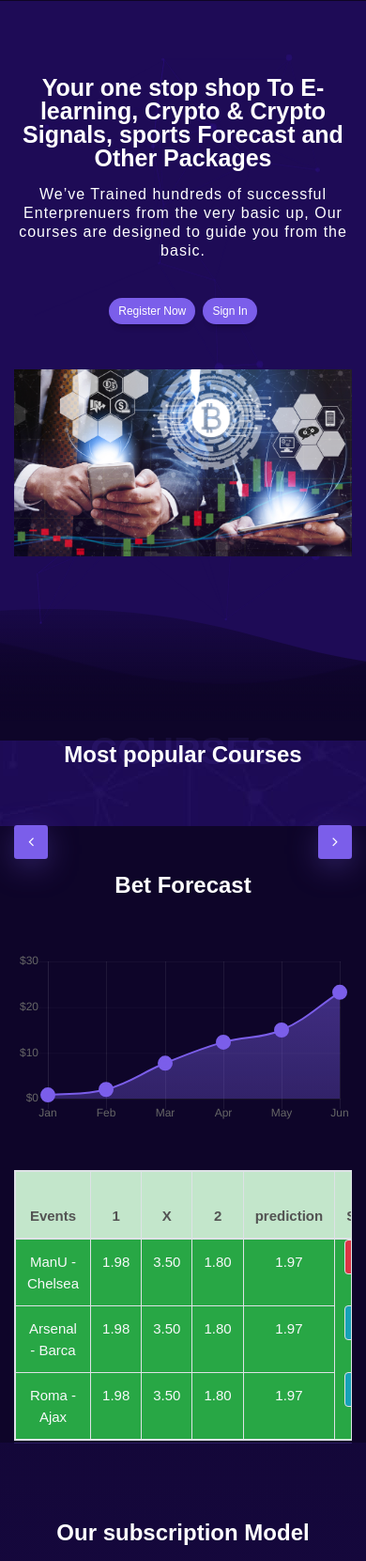
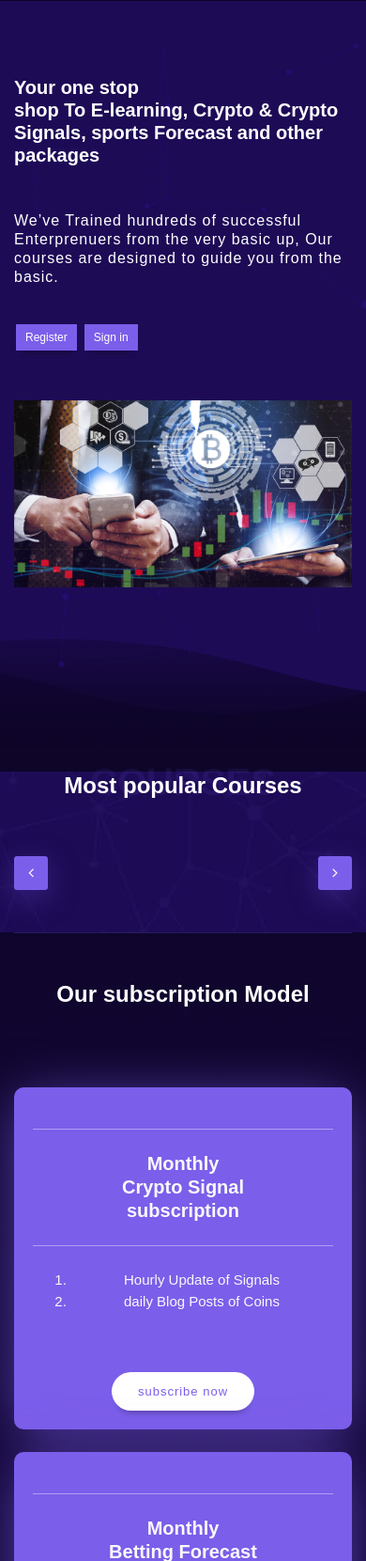
Before and after one commit to kalistos1/waxilearn, a Django app: page / in a window 390 px wide. Shown: the part 64-1725 px from the top of the page at 94% size. Run offline with Django 3.2, Linux system fonts and the light colour scheme; data that the repository does not hold is empty; some libraries are stand-ins or nearby versions.

Commit message:
putting finishing touches

```diff
--- a/blog/urls.py
+++ b/blog/urls.py
@@ -3,7 +3,7 @@ from .import views
 
 urlpatterns = [
     path('', views.PostList, name="postlist"),
-    path('posts/', views.PostDetail, name="postdetail"),
+    path('posts/<slug>/read', views.PostDetail, name="postdetail"),
      path('posts/category/<slug>', views.category_post_list, name="postcat"),
     path('admin/post/add_post/',views.create_post, name="create_post"),
     path('admin/posts/view/all/',views.admin_all_blog_post, name="admin_all_post"),
--- a/cryptolearn/static/css/style.css
+++ b/cryptolearn/static/css/style.css
@@ -667,8 +667,8 @@ mark{
 	font-weight: 700;
 }
 .hero-center-wrap h2{
-	font-size: 55px;
-	line-height: 1;
+	font-size: 36px;
+	line-height: 1.2;
 	font-weight: 600;
 }
 .hero-center-wrap p{
@@ -713,6 +713,11 @@ mark{
 	box-shadow: 0 8px 6px -6px rgba(0, 0, 0, .3);
 	-webkit-transition: all 300ms linear;
 	transition: all 300ms linear;
+}
+
+.bd .btn{
+	border-radius: 0px;
+
 }
 .btn.btn-gradient{
 	position: relative;
@@ -1911,7 +1916,7 @@ input.btn.btn-primary{
 		min-width: 750px;
 	}
 	.hero-center-wrap h2{
-		font-size: 45px;
+		font-size: 35px;
 	}
 	.countdown.gradient-ver li span{
 		font-size: 70px;
@@ -2029,7 +2034,7 @@ input.btn.btn-primary{
 		transform: translateY(0);
 	}
 	.hero-center-wrap h2{
-		font-size: 40px;
+		font-size: 35px;
 	}
 	.padding-top-big-hero {
 		padding-top: 110px;
@@ -2116,7 +2121,8 @@ input.btn.btn-primary{
 		font-size: 40px;
 	}
 	.hero-center-wrap h2{
-		font-size: 25px;
+		font-size: 20px;
+
 	}
 	.countdown.gradient-ver{
 		max-width: 200px;
--- a/templates/blog/blog_all.html
+++ b/templates/blog/blog_all.html
@@ -9,7 +9,7 @@
     <div data-push data-responsive-width="992px" class="mdk-drawer-layout js-mdk-drawer-layout">
         <div class="mdk-drawer-layout__content page ">
             <div class="body container-fluid">
-                <div class="row">
+                <div class="row d-flex flex-column-reverse flex-sm-column-reverse flex-md-row flex-lg-row">
                     <div class="col-md-3">
                         <div class="row">
                             <div class="col-md-12">
@@ -90,7 +90,7 @@
 
                                         {{post.body|safe}}
                                         <div class="mt-4">
-                                           <a href="#" class="text-light d-block"> <button class="btn d-block bg-info text-light">Read More</button></a>
+                                           <a href="{% url 'postdetail' post.slug %}" class="text-light d-block"> <button class="btn d-block bg-info text-light">Read More</button></a>
                                         </div>
                                     </div>
                                 </div>
--- a/templates/blog/single_post.html
+++ b/templates/blog/single_post.html
@@ -12,14 +12,14 @@
                 <li class="breadcrumb-item"><a href="instructor-dashboard.html" class="fs-2">Blog</a></li>
                 <li class="breadcrumb-item active">blog post</li>
             </ol>
-            <span style="font-size:2em;"> BLOG POST</span>
+            <span style="font-size:1.5em;"> BLOG POST</span>
         </div>
     </div>
 
     <div data-push data-responsive-width="992px" class="mdk-drawer-layout js-mdk-drawer-layout">
         <div class="mdk-drawer-layout__content page ">
             <div class="body container-fluid">
-                <div class="row">
+                <div class="row d-flex flex-column-reverse flex-sm-column-reverse flex-md-row flex-lg-row">
                     <div class="col-md-3">
                         <div class="row">
                             <div class="col-md-12">
@@ -57,7 +57,7 @@
                     </div>
                     <div class="col-md-9">
                         <div class="row">
-                            <div class="col-md-12">
+                            <div class="col-md-11">
                                 <div class="card border-left-3 border-left-primary">
 
                                     <img class="card-img-top img-fluid" src=" {% static 'img/t5.jpg' %}"
--- a/templates/dashboard/instructor/instructor-profile.html
+++ b/templates/dashboard/instructor/instructor-profile.html
@@ -73,5 +73,5 @@
         {% include '../../partials/_sidebar.html' %}
     </div>
 </div>
-
+{% endif %}
 {% endblock %}
--- a/templates/index/index.html
+++ b/templates/index/index.html
@@ -102,15 +102,14 @@
 						<div class="collapse navbar-collapse" id="navbarSupportedContent">
 							<ul class="navbar-nav ml-auto">
 								<li class="nav-item">
-									<a class="nav-link" href="#concept">Concept</a>
-								</li>
-								<li class="nav-item">
 									<a class="nav-link" href="#courses">Courses</a>
 								</li>
 								<li class="nav-item">
 									<a class="nav-link" href="#subscription">subscription</a>
 								</li>
-
+								<li class="nav-item">
+									<a class="nav-link" href="#concept">Concept</a>
+								</li>
 								<li class="nav-item">
 									<a class="nav-link" href="#team">Team</a>
 								</li>
@@ -147,28 +146,28 @@
 		<div class="hero-center-wrap relative-on-lg">
 			<div class="container">
 				<div class="row">
-					<div class="col-lg-6 text-center text-lg-left parallax-fade-top align-self-center z-bigger">
-						<div>
-							<h2 class="text-white" style="font-size:25px;">Your one stop shop To E-learning, Crypto
-								& Crypto Signals, sports Forecast and Other Packages</h2>
+					<div class="col-lg-6 text-left parallax-fade-top align-self-center z-bigger">
+						<div class="bd">
+							<h2 class="text-white mb-5" >Your one stop <br  class="d-block d-sm-none">shop To E-learning, Crypto
+								& Crypto Signals, sports Forecast and other packages </h2>
+
 							<p class="mt-3 mb-4 pb-3 font-weight-normal text-white" style="font-size:16px;">We’ve
 								Trained hundreds of successful
 								Enterprenuers from the very basic up, Our courses are designed to guide you from the
 								basic.
 							</p>
-							<a class="btn btn-primary ml-lg-0 js-tilt mb-5 " href="{% url 'accounts:register' %}"
-								role="button" data-tilt-perspective="300" data-tilt-speed="700"
-								data-tilt-max="24"><span>Register
-									Now</span></a>
+							<a class="btn btn-lg btn-primary js-tilt" href="{% url 'accounts:register' %}"
+										role="button" data-tilt-perspective="300" data-tilt-speed="700"
+										data-tilt-max="24"><span>Register</span></a>
 
-							<a class="btn btn-primary ml-lg-0 js-tilt mb-5 " href="{% url 'accounts:login' %}"
-								role="button" data-tilt-perspective="300" data-tilt-speed="700"
-								data-tilt-max="24"><span>Sign In</span></a>
+									<a class="btn btn-primary js-tilt" href="{% url 'accounts:login' %}" role="button"
+									data-tilt-perspective="300" data-tilt-speed="700" data-tilt-max="24"><span>Sign
+										in</span></a>
 						</div>
 					</div>
-					<div class="col-lg-6 mt-lg-0 mb-3">
+					<div class="col-lg-6 mt-5 mt-sm-5 mt-lg-0 mb-3">
 						<div class="">
-							<img src="{% static 'img/logos/img.jpg' %}" alt="" class="img-fluid" style="">
+							<img src="{% static 'img/logos/img.jpg' %}" alt="" class="img-fluid  d-block mx-auto" >
 
 						</div>
 					</div>
@@ -189,7 +188,7 @@
 					</div>
 				</div>
 			</div>
-			<div class="section" id="roadmap">
+			<div class="section padding-bottom" id="roadmap">
 				<div class="background-parallax" style="background-image: url('img/parallax-dark.jpg')"
 					data-enllax-ratio=".5" data-enllax-type="background" data-enllax-direction="vertical"></div>
 				<div class="container">
@@ -213,7 +212,10 @@
 										<img src="/media/{{ course.photo }}" alt="course image"
 											class="avatar-img rounded img-thumbnail img-fluid mx-auto d-block"
 											style="height:150px; width:180px;">
-										<p class="text-light">{{course.description|safe}}</p>
+											<div class="text-light">
+												<p class="text-light">{{course.description|safe}}</p>
+											</div>
+
 									</div>
 								</div>
 								{% endfor %}
@@ -223,80 +225,12 @@
 					</div>
 				</div>
 			</div>
-			<div class="section pt-5 padding-bottom-big background-dark-blue-2">
-				<div class="container">
-					<div class="row">
-						<div class="col-md-12">
-							<div class="title-wrap text-center">
-								<h3 class="text-white"> Bet Forecast </h3>
-							</div>
-						</div>
-						<div class="col-md-7" data-scroll-reveal="enter bottom move 50px over 0.6s after 0.3s">
-							<div class=" text-center">
-								<h5 class="title-wrap text-white d-none d-sm-block d-md-block"> Winning Graph</h5>
-							</div>
-							<div class="line-chart">
-								<div class="aspect-ratio">
-									<canvas id="chart"></canvas>
-								</div>
-							</div>
-						</div>
-						<div class="col-md-5" data-scroll-reveal="enter bottom move 50px over 0.6s after 0.3s">
-							<div class=" text-center  ">
-								<h5 class="title-wrap text-white d-none d-sm-block d-md-block">Most Recent Wins</h5>
-							</div>
-							<div class="line-chart mt-5">
-								<div class="aspect-ratio mt-5">
-									<table class="table table-success table-small table-bordered table-responsive  mt-sm-0">
-										<thead>
-											<tr>
-												<th scope="col">Events</th>
-												<th scope="col">1</th>
-												<th scope="col">X</th>
-												<th scope="col">2</th>
-												<th scope="col">prediction</th>
-												<th scope="col">Win Status</th>
-											</tr>
-										</thead>
-										<tbody>
-											<tr class="bg-success text-light">
-												<td>ManU - Chelsea</td>
-												<td>1.98</td>
-												<td>3.50</td>
-												<td>1.80</td>
-												<td>1.97</td>
-												<td class="badge badge-danger">Lost</td>
-											</tr>
-											<tr class="bg-success text-light">
-												<td>Arsenal - Barca</td>
-												<td>1.98</td>
-												<td>3.50</td>
-												<td>1.80</td>
-												<td>1.97</td>
-												<td class="badge badge-info">Won</td>
-											</tr>
-											<tr class="bg-success text-light">
-												<td>Roma - Ajax</td>
-												<td>1.98</td>
-												<td>3.50</td>
-												<td>1.80</td>
-												<td>1.97</td>
-												<td class="badge badge-info">Won</td>
-											</tr>
-										</tbody>
-									</table>
-								</div>
-							</div>
-						</div>
-					</div>
-				</div>
-			</div>
 
-			<div class="col-md-12 padding-bottom">
+			<div class="col-md-12 padding-bottom-small">
 				<div class="line-sep"></div>
 			</div>
 
-			<div class="section" id="subscription">
+			<div class="section padding-bottom" id="subscription">
 				<div class="container ">
 					<div class="row">
 						<div class="col-md-12 text-center ">
@@ -379,6 +313,85 @@
 					</div>
 				</div>
 			</div>
+
+			<div class="col-md-12 padding-bottom">
+				<div class="line-sep"></div>
+			</div>
+
+			<div class="section pt-3 padding-bottom-big background-dark-blue-2">
+				<div class="container">
+					<div class="row">
+						<div class="col-md-12">
+							<div class="title-wrap text-center">
+								<h3 class="text-white"> Bet Forecast </h3>
+							</div>
+						</div>
+						<div class="col-md-7" data-scroll-reveal="enter mt-5 bottom move 50px over 0.6s after 0.3s">
+							<!-- <div class=" text-center">
+								<h5 class="title-wrap text-white d-none d-sm-block d-md-block"> Winning Graph</h5>
+							</div> -->
+							<div class="line-chart">
+								<div class="aspect-ratio">
+									<canvas id="chart"></canvas>
+								</div>
+							</div>
+						</div>
+						<div class="col-md-5" data-scroll-reveal="enter bottom move 50px over 0.6s after 0.3s">
+							<!-- <div class=" text-center  ">
+								<h5 class="title-wrap text-white d-none d-sm-block d-md-block">Most Recent Wins</h5>
+							</div> -->
+							<div class="line-chart mt-5">
+								<div class="aspect-ratio mt-5">
+									<table class="table table-success table-small table-bordered table-responsive  mt-sm-0">
+										<thead>
+											<tr>
+												<th scope="col">Events</th>
+												<th scope="col">1</th>
+												<th scope="col">X</th>
+												<th scope="col">2</th>
+												<th scope="col">prediction</th>
+												<th scope="col">Win Status</th>
+											</tr>
+										</thead>
+										<tbody>
+											<tr class="bg-success text-light">
+												<td>ManU - Chelsea</td>
+												<td>1.98</td>
+												<td>3.50</td>
+												<td>1.80</td>
+												<td>1.97</td>
+												<td class="badge badge-danger">Lost</td>
+											</tr>
+											<tr class="bg-success text-light">
+												<td>Arsenal - Barca</td>
+												<td>1.98</td>
+												<td>3.50</td>
+												<td>1.80</td>
+												<td>1.97</td>
+												<td class="badge badge-info">Won</td>
+											</tr>
+											<tr class="bg-success text-light">
+												<td>Roma - Ajax</td>
+												<td>1.98</td>
+												<td>3.50</td>
+												<td>1.80</td>
+												<td>1.97</td>
+												<td class="badge badge-info">Won</td>
+											</tr>
+										</tbody>
+									</table>
+								</div>
+							</div>
+						</div>
+					</div>
+				</div>
+			</div>
+
+			<div class="col-md-12 padding-bottom-small">
+				<div class="line-sep"></div>
+			</div>
+
+
 		</div>
 		<div class="section padding-top background-dark-blue-2" id="concept">
 			<div class="container padding-bottom-big">
@@ -386,8 +399,7 @@
 					<div class="col-md-12">
 						<div class="title-wrap text-center">
 							<div class="back-title">concept</div>
-							<h3 class="text-white">We are the only platform <br>dedicated to making you rich.</h3>
-
+							<h3 class="text-white">We are the only Platform <br>Dedicated to making you rich.</h3>
 						</div>
 					</div>
 					<div class="col-md-4">
@@ -427,7 +439,7 @@
 		</div>
 	</div>
 
-	<div class="section padding-top-bottom-big" id="team">
+	<div class="section padding-top" id="team">
 		<div class="background-parallax" style="background-image: url({% static 'img/parallax-dark-1.jpg' %})"
 			data-enllax-ratio=".5" data-enllax-type="background" data-enllax-direction="vertical"></div>
 		<div class="container">
@@ -464,25 +476,23 @@
 				</div>
 				{% endfor %}
 
-				<div class="col-md-12 padding-top-small">
+				<div class="col-md-12 padding-top" id="news">
 					<div class="title-wrap text-center mb-5">
-						<h5 class="text-white">From Our Blog</h5>
+						<h3 class="text-white">Latest From Our Blog</h3>
 					</div>
 				</div>
 
 				{% if blog_posts %}
 				  {% for post in blog_posts %}
-				<div class="col-xl-3 col-md-6 mb-5 mb-xl-0 ">
+				<div class="col-xl-3 col-md-6 mb-5 mb-xl-0" >
 						<!-- Simple card -->
 						<div class="card shadow">
 
-							<img class="card-img-top img-fluid" src="/media/{{ post.image }}"
-								alt="Card image cap">
-							<div class="card-body">
-								<h4 class="card-title mb-3"><a href="#" class="text-light ">{{post.title}}.</a></h4>
-								<p class="card-text fs-5 text-light">Some quick example text to build on the card title and make
-									up the bulk of the card's content.</p>
-								<a href="#" class="btn btn-primary waves-effect waves-light">read</a>
+							<img class="card-img-top img-fluid  d-block mx-auto"  src="/media/{{ post.image }}" alt="Card image cap">
+							<div class="card-body  text-light">
+								<h4 class="card-title mb-3"><a href="{% url 'postdetail' post.slug %}" class="text-light ">{{post.title}}.</a></h4>
+								<p class="card-text fs-5">{{post.body|truncatewords:20|safe}}</p>
+								<a href="{% url 'postdetail' post.slug %}" class="btn btn-primary waves-effect waves-light">read</a>
 							</div>
 						</div>
 				</div><!-- end col -->
@@ -491,7 +501,7 @@
 
 				<div class="col-md-12 mt-2">
 					<div class="title-wrap text-center ">
-						<h5 class="text-white btn btn-primary waves-effect waves-light">Goto Blog page</h5>
+						<a href="{% url 'postlist' %}"><h5 class="text-white btn btn-primary waves-effect waves-light">Goto Blog page</h5></a>
 					</div>
 				</div>
 
--- a/templates/partials/_header.html
+++ b/templates/partials/_header.html
@@ -17,10 +17,10 @@
 
                 <ul class="nav navbar-nav mr-md-5 pr-md-5 d-md-flex flex-nowrap">
                     <li class="nav-item border-0 mr-3">
-                        <a class="nav-link text-light" href="#contact">Home</a>
+                        <a class="nav-link text-light" href="{% url 'index'%}">Home</a>
                     </li>
                     <li class="nav-item border-0 md-mr-22">
-                        <a class="nav-link text-light active" href="#contact">Blog</a>
+                        <a class="nav-link text-light active" href="{% url 'postlist'%}">Blog</a>
                     </li>
                     <li class="nav-item mt-2 d-none d-sm-block d-md-block">
                         <a class="btn btn-info " href="{% url 'accounts:register' %}" role="button"
```
Also changed, not shown: blog/views.py (+7 -6 lines), accounts/migrations/0002_alter_profile_photo.py (added), membership/migrations/0003_alter_usersetting_verification_expires.py (added), 1 other file.
